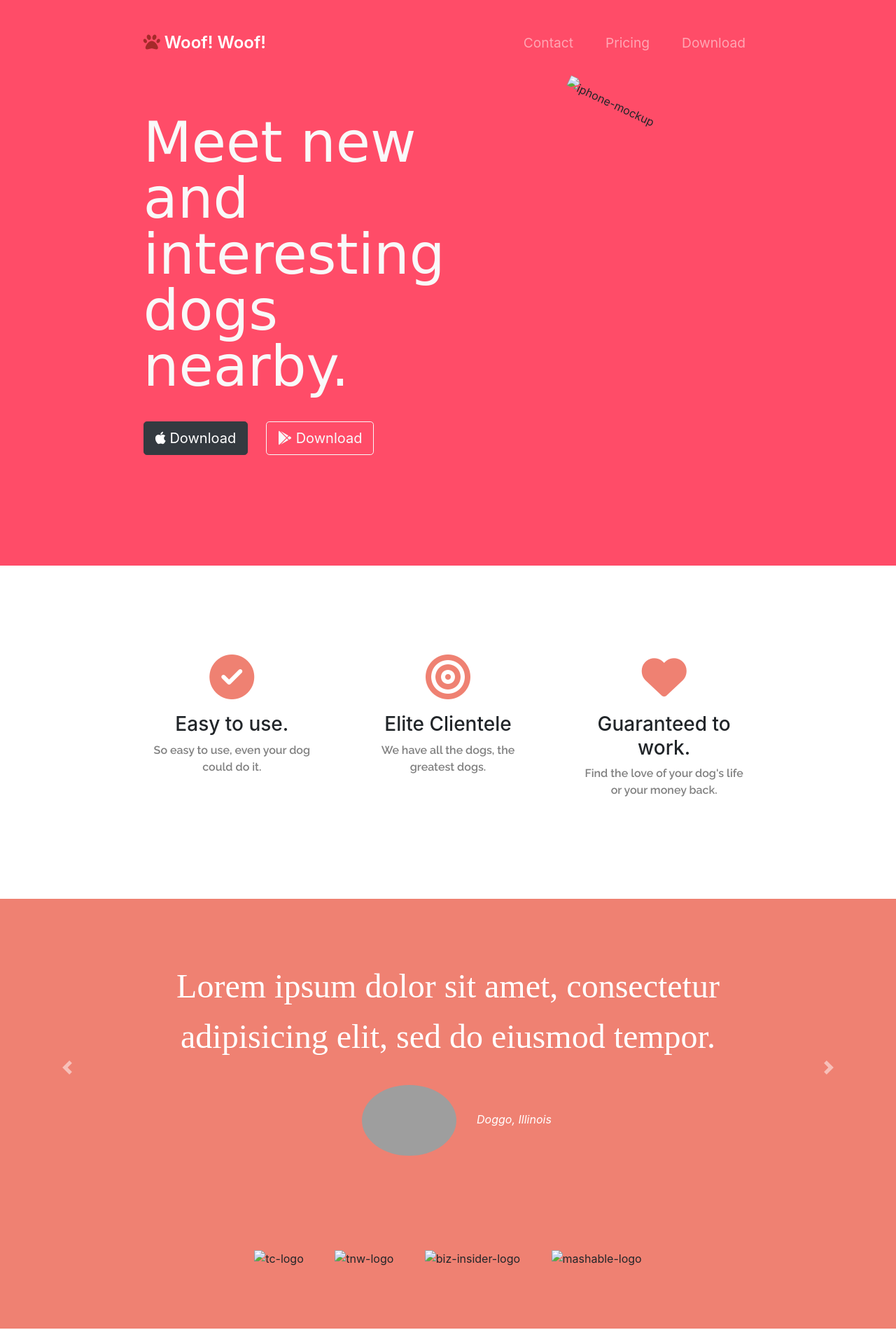
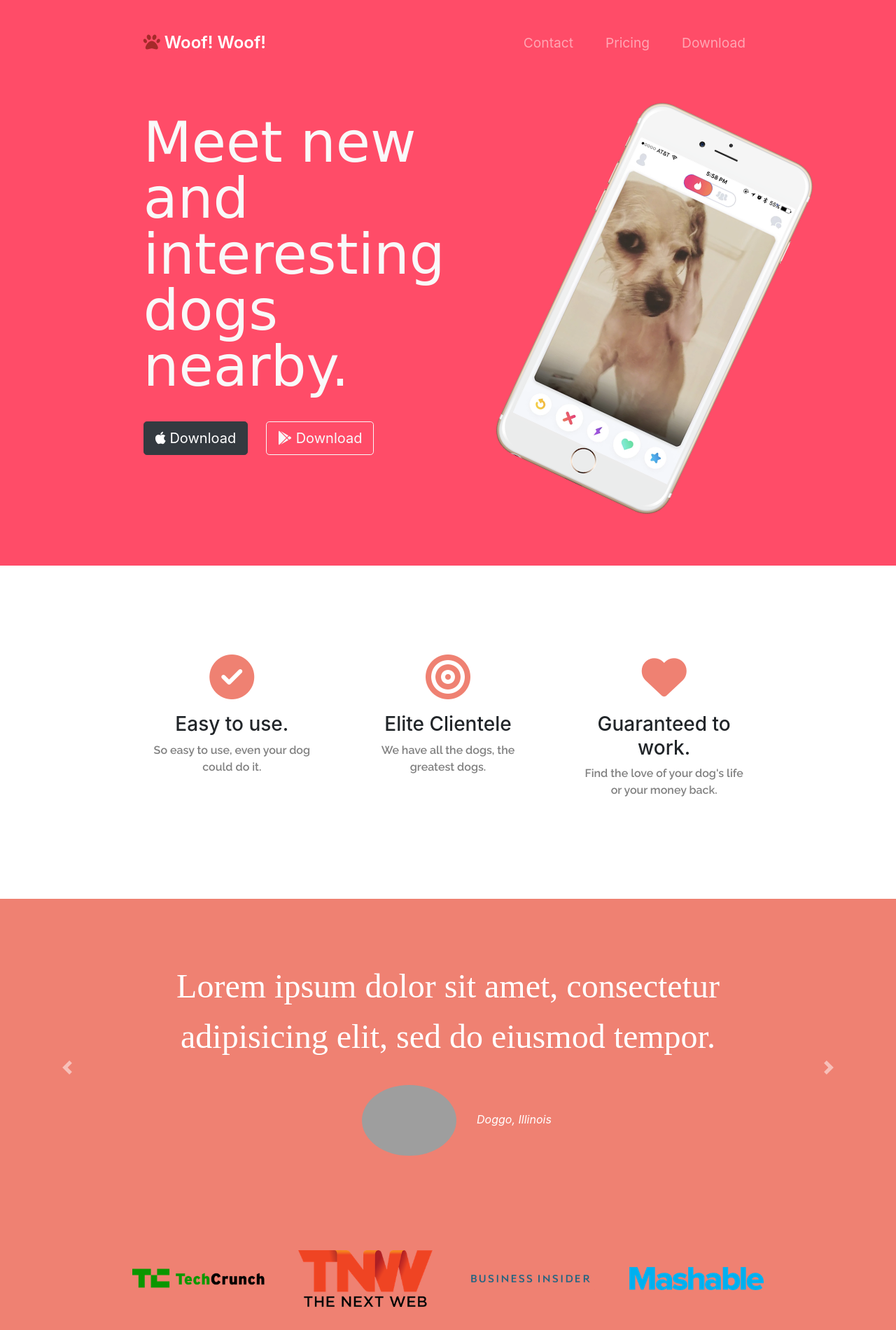
Before and after one commit to nikhil-ctrl/Woof-Woof, a plain HTML site: page index.html in a window 1280 px wide. Shown: the top 1900 px of the page at 70% size. Drawn offline with nearby package versions, Linux system fonts and the light colour scheme; files that its build step writes are made by us from their sources; grey boxes are pictures that could not be loaded; a web font is replaced by a local one.

Commit message:
Update index.html

```diff
--- a/index.html
+++ b/index.html
@@ -13,7 +13,7 @@
 
   <!-- CSS Stylesheets -->
   <link rel="stylesheet" href="https://cdn.jsdelivr.net/npm/bootstrap@4.5.3/dist/css/bootstrap.min.css" integrity="sha384-TX8t27EcRE3e/ihU7zmQxVncDAy5uIKz4rEkgIXeMed4M0jlfIDPvg6uqKI2xXr2" crossorigin="anonymous">
-  <link rel="stylesheet" href="css/styles.css">
+  <link rel="stylesheet" href="styles.css">
 
   <!-- Font Awesome -->
   <link rel="stylesheet" href="https://cdnjs.cloudflare.com/ajax/libs/font-awesome/6.1.2/css/all.min.css">
@@ -66,7 +66,7 @@
           <button class="btn btn-lg btn-outline-light download-button" type="button"><i class="fa-brands fa-google-play"></i> Download</button>
         </div>
         <div class="col-lg-6">
-          <img class="title-image" src="images/iphone6.png" alt="iphone-mockup">
+          <img class="title-image" src="iphone6.png" alt="iphone-mockup">
         </div>
       </div>
 
@@ -107,13 +107,13 @@
 
         <div class="carousel-item active">
           <h2>I no longer have to sniff other dogs for love. I've found the hottest Corgi on TinDog. Woof.</h2>
-          <img class="testimonials-image" src="images/dog-img.jpg" alt="dog-profile">
+          <img class="testimonials-image" src="dog-img.jpg" alt="dog-profile">
           <em>Pebbles, New York</em>
         </div>
 
         <div class="carousel-item">
           <h2 class="testimonial-text">My dog used to be so lonely, but with TinDog's help, they've found the love of their life. I think.</h2>
-          <img class="testimonials-image" src="images/lady-img.jpg" alt="lady-profile">
+          <img class="testimonials-image" src="lady-img.jpg" alt="lady-profile">
           <em>Beverly, Illinois</em>
         </div>
 
@@ -140,10 +140,10 @@
   <!-- Press -->
 
   <section id="press">
-    <img class="press-logo" src="images/techcrunch.png" alt="tc-logo">
-    <img class="press-logo" src="images/tnw.png" alt="tnw-logo">
-    <img class="press-logo" src="images/bizinsider.png" alt="biz-insider-logo">
-    <img class="press-logo" src="images/mashable.png" alt="mashable-logo">
+    <img class="press-logo" src="techcrunch.png" alt="tc-logo">
+    <img class="press-logo" src="tnw.png" alt="tnw-logo">
+    <img class="press-logo" src="bizinsider.png" alt="biz-insider-logo">
+    <img class="press-logo" src="mashable.png" alt="mashable-logo">
 
   </section>
 
```
